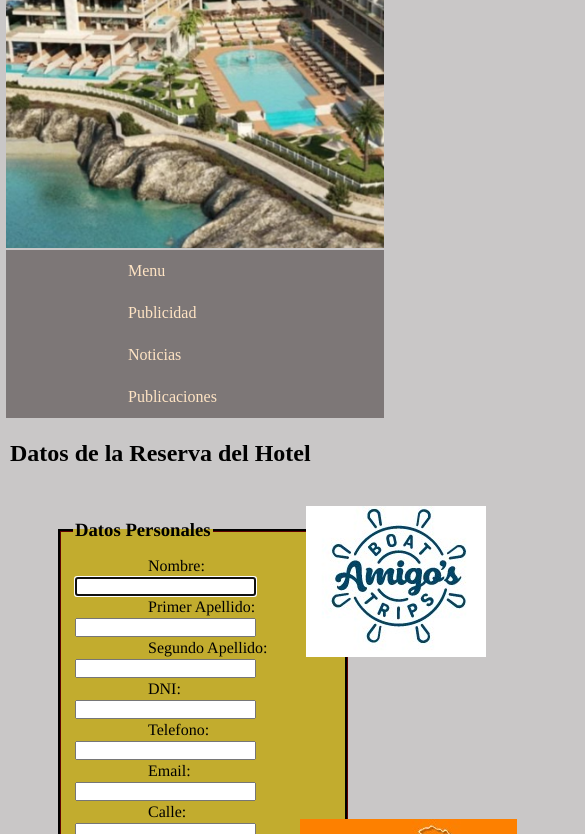
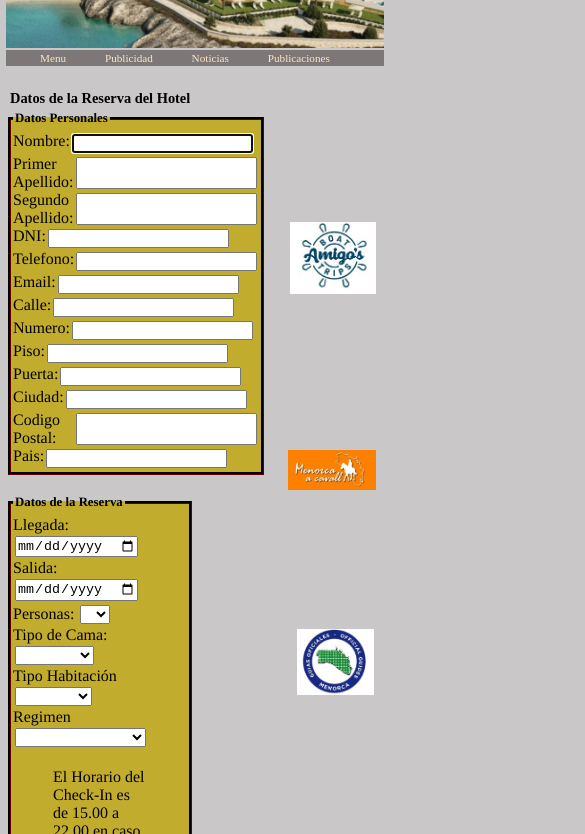
Before and after one commit to Gerard-Perujo/Marcas_Act1, a plain HTML site: page Reserva.html in a window 390 px wide. Shown: the part 156-990 px from the top of the page, 585 px wide, since content can reach past the window. Drawn offline with Linux system fonts and the light colour scheme.

Commit message:
Hacer las media querys

```diff
--- a/css/Reserva.css
+++ b/css/Reserva.css
@@ -1,5 +1,19 @@
 body{
     background-color: rgba(175, 172, 172, 0.671);
+}
+
+main{
+    float: left;
+    width: 70%;
+}
+
+
+aside{
+    float: right;
+}
+
+footer{
+    float:left;
 }
 
 .cajas{
@@ -8,37 +22,32 @@ body{
     border-width: 3px;
     font-family: Times;
     padding: 10px;
-    width: 68%;
     margin:50px;
 }
 
  .personales label{
-    display: inline;
+    display: inline-flex;
     list-style: none;
-    font-size: none;
     margin: 1.5px 75px;
 
 }
 
-.cajas .reser label, p{
+ .reser label, p{
     display: inline-block;
     list-style: none;
-    font-size: none;
     margin: 1.5px 40px;
 }
 
-.cajas .acti li{
+.acti li{
     display: inline-block;
     list-style: none;
-    font-size: none;
     margin: 1.5px 30px;
 }
 
 
-.cajas .extras li{
+.extras li{
     display: inline-block;
     list-style: none;
-    font-size: none;
     margin: 1.5px 20px;
 }
 
@@ -83,3 +92,114 @@ body{
   text-align: center;
 
 }
+
+
+@media (max-width:1200px){
+
+    main h2{
+        font-size: 90%;
+    }
+    nav li{
+        margin-left: 10%;
+    }
+
+    .cajas{
+        padding: 0;
+        margin: 0;
+        width: 70%;
+    }
+
+    .cajas h3{
+        font-size: 80%;
+    }
+    .personales label{
+        margin: 0;
+        display: inline-flex;
+    }
+
+    .reser label{
+        margin:0;
+    }
+
+    .acti li{
+        margin:0;
+        display: inline-flex;
+    }
+
+    aside{
+        float:left;
+    }
+
+
+    aside{
+       width: 20%;
+       height: 20%;
+    }
+
+    aside img{
+        width: 160px;
+        height: 90%;
+        margin-top: 5%;
+    }
+
+    .habitaciones img{
+        width: 20%;
+        height: 10%;
+        margin:5%;
+    }
+}
+
+@media (max-width:500px){
+
+    main h2{
+        font-size: 90%;
+    }
+    nav li{
+        margin-left: 10%;
+    }
+
+    .cajas{
+        padding: 0;
+        margin: 0;
+        width: 70%;
+    }
+
+    .cajas h3{
+        font-size: 80%;
+    }
+    .personales label{
+        margin: 0;
+        display: inline-flex;
+    }
+
+    .reser label{
+        margin:0;
+    }
+
+    .acti li{
+        margin:0;
+        display: inline-flex;
+    }
+
+    aside{
+        float:left;
+    }
+
+
+    aside{
+       width: 20%;
+       height: 20%;
+    }
+
+    aside img{
+        width: 130%;
+        height: 60%;
+        margin-top: 200%;
+    }
+
+    .habitaciones img{
+        width: 30%;
+        height: 10%;
+        margin:10%;
+    }
+}
--- a/css/cabezera.css
+++ b/css/cabezera.css
@@ -7,8 +7,26 @@ header{
     color: rgb(214, 89, 89);
     text-align:justify;
     font-size: 30px;
+}
 
+@media (max-width: 1200px){
 
-
+    header{
+        background-size: cover;
+        height: 300px;
+        font-size: 20px;
+        text-align: center;
+    }
 
 }
+
+@media (max-width: 500px){
+
+    header{
+        background-size: cover;
+        height: 200px;
+        font-size: 15px;
+        text-align: center;
+    }
+
+}
--- a/css/menu.css
+++ b/css/menu.css
@@ -13,7 +13,7 @@
 .menu>li{
     list-style: none;
     display: inline-block;
-    padding: 10px 120px;
+    margin-left: 15%;
     color: bisque;
     text-decoration: none;
 }
@@ -49,3 +49,28 @@
     opacity: 1;
 
 }
+
+
+@media (max-width: 1200px){
+
+    nav{
+        font-size: 90%;
+    }
+
+
+    .menu>li{
+        margin-left: 12%;
+    }
+}
+
+@media (max-width: 500px){
+
+    nav{
+        font-size: 70%;
+    }
+
+
+    .menu>li{
+        margin-left: 9%;
+    }
+}
--- a/css/sponsors.css
+++ b/css/sponsors.css
@@ -1,30 +1,22 @@
-
-.boattrip{
-    position: absolute;
-    top: 78%;
-    left: 77%;
-}
-
 .cavallo{
-    position: absolute;
-    top: 115%;
-    left: 75.5%;
+    margin-top: 20%;
+    margin-left: 9%;
 }
 
 .guia{
-    position: absolute;
-    top: 140%;
-    left: 77%;
+    margin-top: 20%;
+    margin-left: 20%;
 }
 
 .bici{
-    position: absolute;
-    top: 180%;
-    left: 77%;
+    margin-top: 20%;
+    margin-left: 20%;
 }
 
 .buceo{
-    position: absolute;
-    top: 210%;
-    left: 73%;
+    margin-top: 20%;
 }
+
+.boattrip{
+    margin-left: 11%;
+}
```
